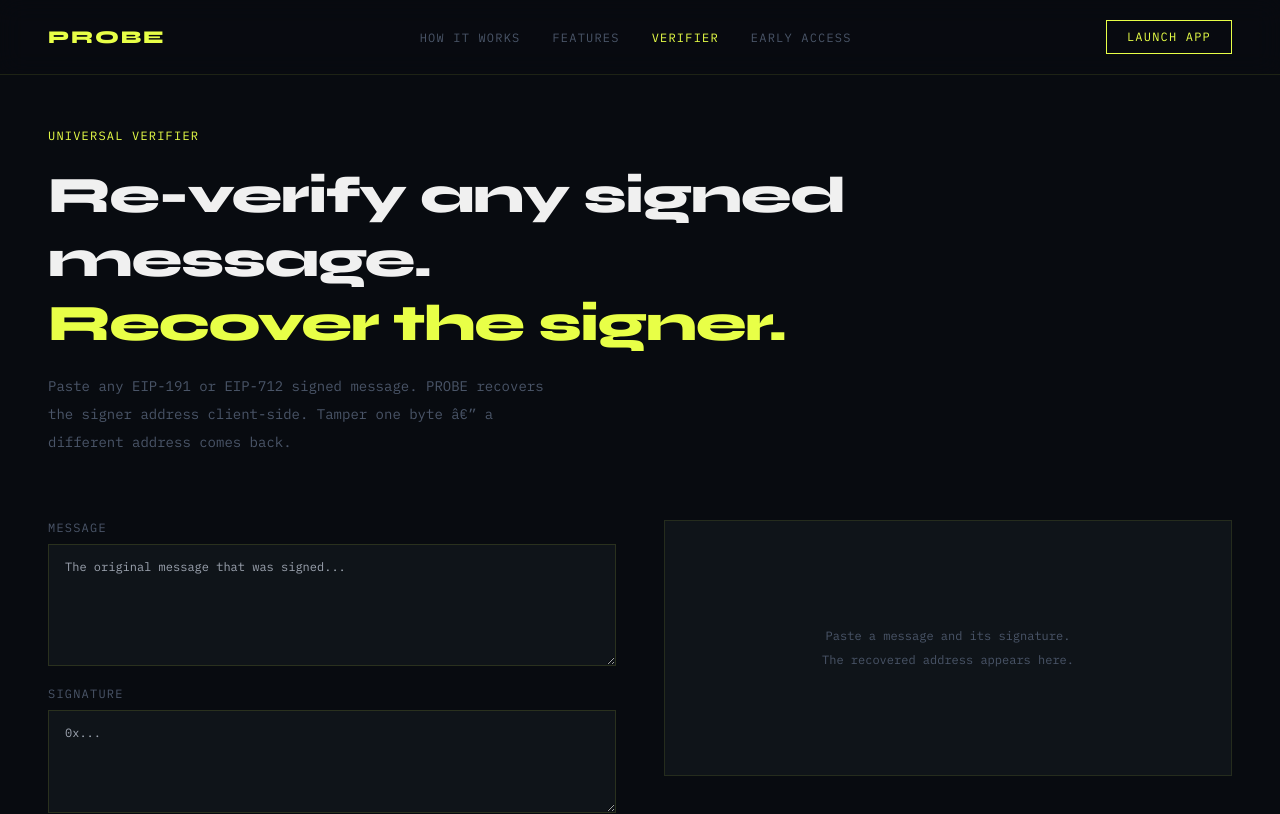
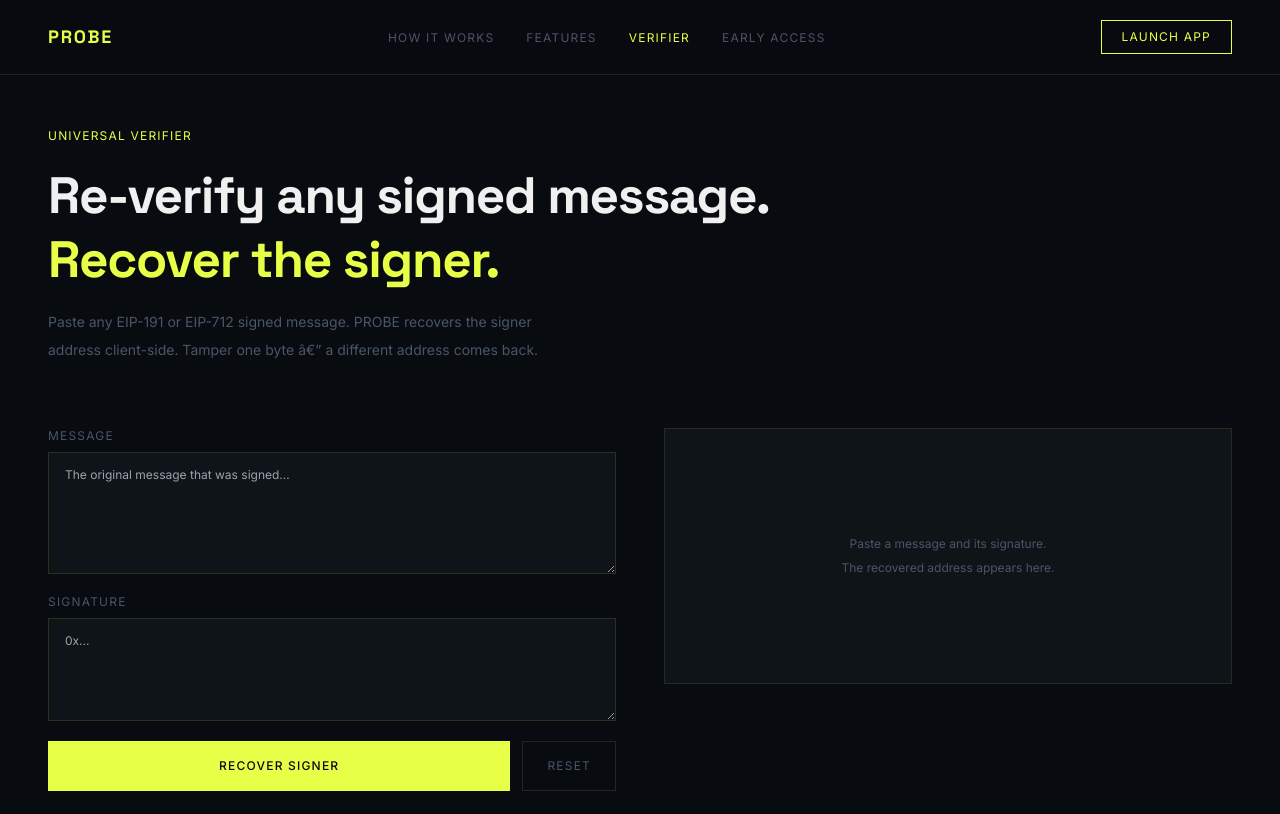
Before and after one commit to alcgm/probe, a Next.js app in the folder apps/web/: page /verify in a window 1280 px wide. Shown: the top 814 px of the page. Built offline with nearby package versions, Linux system fonts and the light colour scheme.

Commit message:
feat: replace fonts with Space Grotesk + Inter

```diff
--- a/apps/web/app/layout.tsx
+++ b/apps/web/app/layout.tsx
@@ -1,17 +1,17 @@
 import type { Metadata } from 'next'
-import { Syne, IBM_Plex_Mono } from 'next/font/google'
+import { Space_Grotesk, Inter } from 'next/font/google'
 import './globals.css'
 
-const syne = Syne({
+const spaceGrotesk = Space_Grotesk({
   subsets: ['latin'],
-  weight: ['400', '600', '700', '800'],
-  variable: '--font-syne',
+  weight: ['400', '500', '600', '700'],
+  variable: '--font-display',
 })
 
-const ibmMono = IBM_Plex_Mono({
+const inter = Inter({
   subsets: ['latin'],
   weight: ['300', '400', '500'],
-  variable: '--font-mono',
+  variable: '--font-body',
 })
 
 export const metadata: Metadata = {
@@ -26,7 +26,7 @@
 
 export default function RootLayout({ children }: { children: React.ReactNode }) {
   return (
-    <html lang="en" className={`${syne.variable} ${ibmMono.variable}`}>
+    <html lang="en" className={`${spaceGrotesk.variable} ${inter.variable}`}>
       <body>{children}</body>
     </html>
   )
```
